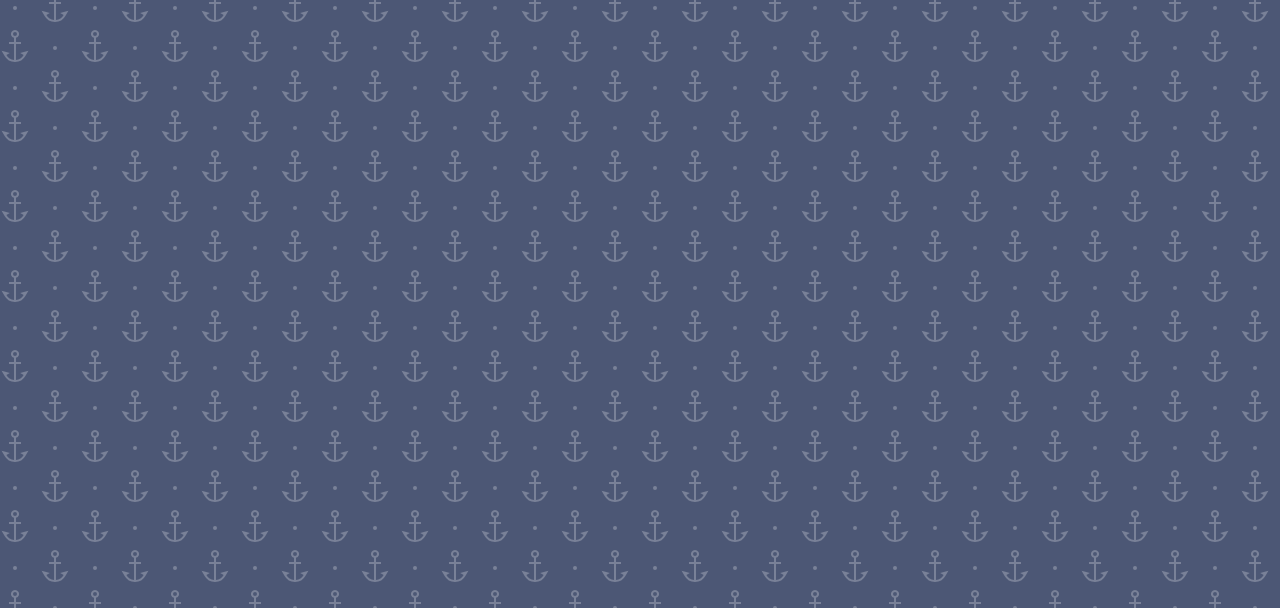
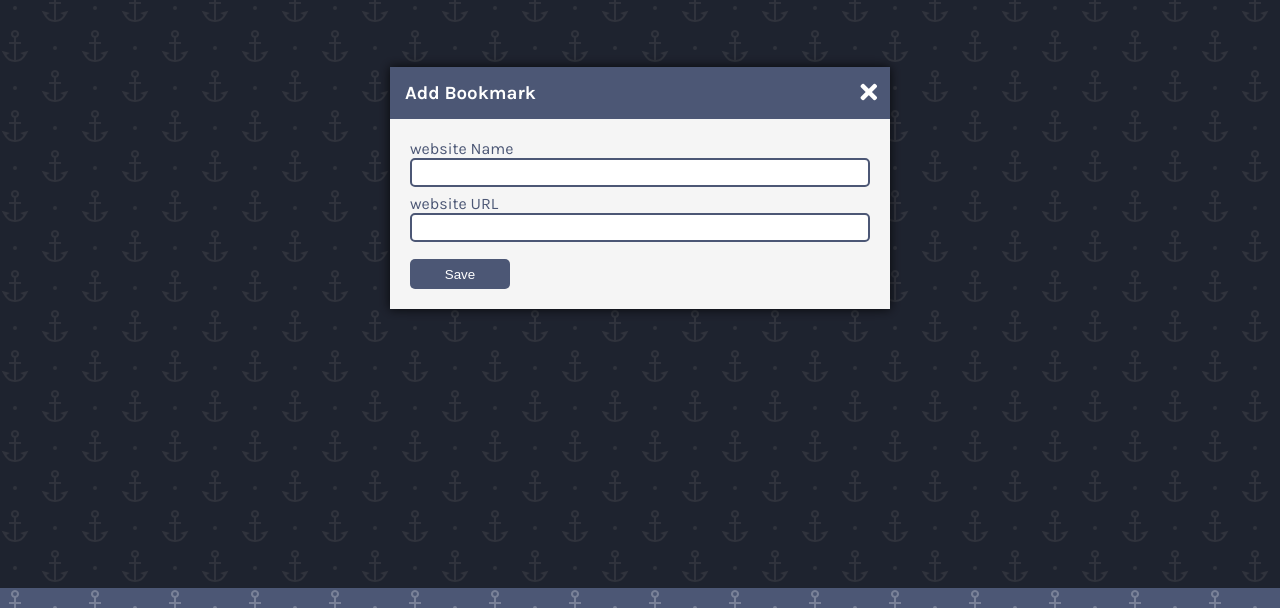
Before and after one commit to bridget462/bookmark-app, a plain HTML site: page index.html in a window 1280 px wide. Shown: the part 212-820 px from the top of the page. Drawn offline with Linux system fonts and the light colour scheme.

Commit message:
add bookmark modal created

```diff
--- a/index.html
+++ b/index.html
@@ -64,6 +64,30 @@
         </div>
       </div>
     </div>
+    <!-- Modal -->
+    <div class="modal-container show-modal" id="modal">
+      <div class="modal">
+        <i class="fas fa-times close-icon" id="close-modal"></i>
+        <div class="modal-header">
+          <h3>Add Bookmark</h3>
+        </div>
+        <div class="modal-content">
+          <form id="bookmark-form">
+            <!-- Website Name -->
+            <div class="form-group">
+              <label for="website-name" class="form-label">website Name</label>
+              <input type="text" class="form-input" id="website-name" />
+            </div>
+            <!-- Website URL -->
+            <div class="form-group">
+              <label for="website-url" class="form-label">website URL</label>
+              <input type="text" class="form-input" id="website-url" />
+            </div>
+            <button type="submit">Save</button>
+          </form>
+        </div>
+      </div>
+    </div>
     <!-- Script -->
     <script src="script.js"></script>
   </body>
--- a/style.css
+++ b/style.css
@@ -88,6 +88,104 @@ a:active {
   vertical-align: sub;
 }
 
+/* Modal */
+.modal-container {
+  background: rgba(0, 0, 0, 0.6);
+  display: none;
+  position: fixed;
+  top: 0;
+  left: 0;
+  right: 0;
+  bottom: 0;
+}
+
+.show-modal {
+  display: flex;
+  justify-content: center;
+  align-items: center;
+}
+
+.modal {
+  background: white;
+  box-shadow: 0 0 10px rgba(0, 0, 0, 0.8);
+  max-width: 95%;
+  width: 500px;
+  animation: modalopen 1s;
+}
+
+@keyframes modalopen {
+  from {
+    opacity: 0;
+  }
+
+  to {
+    opacity: 1;
+  }
+}
+
+.close-icon {
+  float: right;
+  color: white;
+  font-size: 24px;
+  position: relative;
+  top: 13px;
+  right: 13px;
+  cursor: pointer;
+}
+
+.modal-header {
+  background: var(--primary-color);
+  color: white;
+  padding: 15px;
+}
+
+h3 {
+  margin: 0;
+}
+
+.modal-content {
+  padding: 20px;
+  background: whitesmoke;
+}
+
+/* Form */
+.form-group {
+  height: 55px;
+}
+
+.form-input {
+  width: 97%;
+  padding: 5px;
+  border: 2px solid var(--primary-color);
+  border-radius: var(--border-radius);
+  display: block;
+  outline: none;
+}
+
+.form-label {
+  color: var(--primary-color);
+  display: block;
+}
+
+button {
+  cursor: pointer;
+  color: white;
+  background: var(--primary-color);
+  height: 30px;
+  width: 100px;
+  border: none;
+  border-radius: var(--border-radius);
+  margin-top: 10px;
+}
+
+button:hover {
+  filter: brightness(110%);
+}
+
+button:focus {
+  outline: none;
+}
+
 /* Media Query: Large Smartphone (Vertical) */
 @media screen and (max-width: 600px) {
   .container {
```
